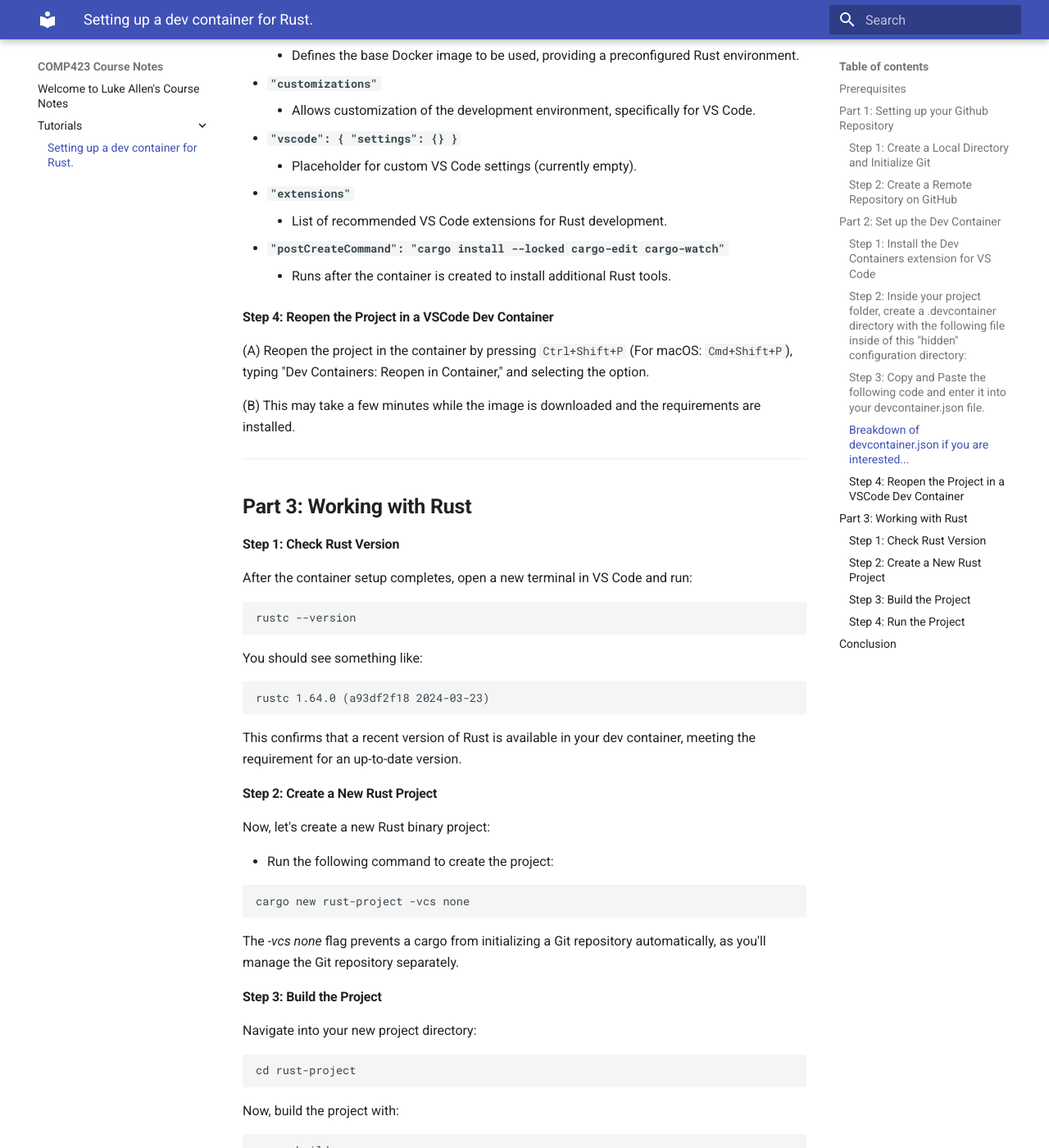
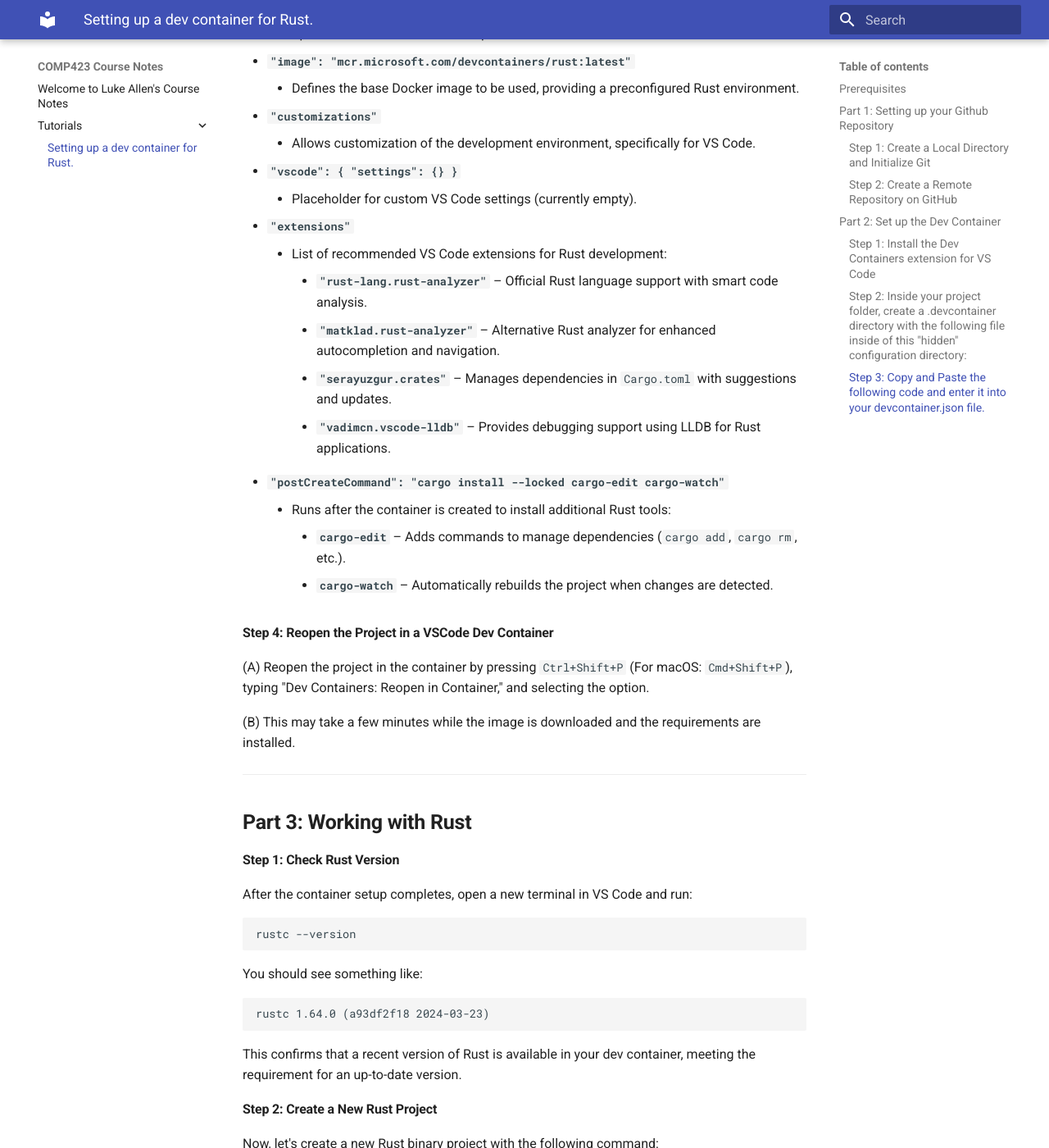
Before and after one commit to LukeAllen13/comp423-course-notes, an MkDocs documentation site: the page built from docs/tutorials/rust-setup.md, in a window 1280 px wide and 1400 px high, scrolled down 2351 px. Shown: the whole window at 82% size. Built offline with MkDocs 1.6.1 and Material for MkDocs 9.7.7, drawn with Linux system fonts in a browser that asks for light colours; some of the changed text lies outside the part shown.

Commit message:
Refinements with printing and json description

````diff
--- a/docs/tutorials/rust-setup.md
+++ b/docs/tutorials/rust-setup.md
@@ -100,7 +100,7 @@
 }
 ```
 
-#### Breakdown of `devcontainer.json` if you are interested...
+# Breakdown of `devcontainer.json`
 
 - **`"name": "Rust Tutorial"`**
     - Specifies the name of the development container environment.
@@ -115,10 +115,16 @@
     - Placeholder for custom VS Code settings (currently empty).
 
   - **`"extensions"`**
-    - List of recommended VS Code extensions for Rust development.
+    - List of recommended VS Code extensions for Rust development:
+        - **`"rust-lang.rust-analyzer"`** – Official Rust language support with smart code analysis.
+        - **`"matklad.rust-analyzer"`** – Alternative Rust analyzer for enhanced autocompletion and navigation.
+        - **`"serayuzgur.crates"`** – Manages dependencies in `Cargo.toml` with suggestions and updates.
+        - **`"vadimcn.vscode-lldb"`** – Provides debugging support using LLDB for Rust applications.
 
 - **`"postCreateCommand": "cargo install --locked cargo-edit cargo-watch"`**
-    - Runs after the container is created to install additional Rust tools.
+    - Runs after the container is created to install additional Rust tools:
+        - **`cargo-edit`** – Adds commands to manage dependencies (`cargo add`, `cargo rm`, etc.).
+        - **`cargo-watch`** – Automatically rebuilds the project when changes are detected.
 
 #### Step 4: Reopen the Project in a VSCode Dev Container
 
@@ -146,16 +152,15 @@
 
 #### Step 2: Create a New Rust Project
 
-Now, let's create a new Rust binary project:
+Now, let's create a new Rust binary project with the following command:
 
-- Run the following command to create the project:
 ```
 cargo new rust-project -vcs none
 ```
 
-The *-vcs none* flag prevents a cargo from initializing a Git repository automatically, as you'll manage the Git repository separately.
+- The *-vcs none* flag prevents a cargo from initializing a Git repository automatically, as you'll manage the Git repository separately.
 
-#### Step 3: Build the Project
+#### Step 3: Write a Basic Rust Program
 
 Navigate into your new project directory:
 
@@ -163,15 +168,25 @@
 cd rust-project
 ```
 
+Open the ```src/main.rs``` file and replace the contents with the following:
+
+```
+fn main(){
+    println!("Hello COMP423");
+}
+```
+
+#### Step 4: Build the Project
+
 Now, build the project with:
 
 ```
 cargo build
 ```
 
-This will compile the project, but won't run it yet. You'll find the compiled files in the target directory. This is like how in C, you might have to run a gcc [file_name] before running.
+- This will compile the project, but won't run it yet. You'll find the compiled files in the target directory. This is like how in C, you might have to run a gcc [file_name] before running.
 
-#### Step 4: Run the Project
+#### Step 5: Run the Project
 
 To run the project, use:
 
@@ -179,7 +194,15 @@
 cargo run
 ```
 
-This command compiles and runs the project in one step. It's equivalent to running *cargo build* followed by executing the built file.
+- This command compiles and runs the project in one step. It's equivalent to running *cargo build* followed by executing the built file.
+
+You should see the output:
+
+```
+Hello COMP423
+```
+
+
 
 **Differences Between cargo build and cargo run:**
 
````
